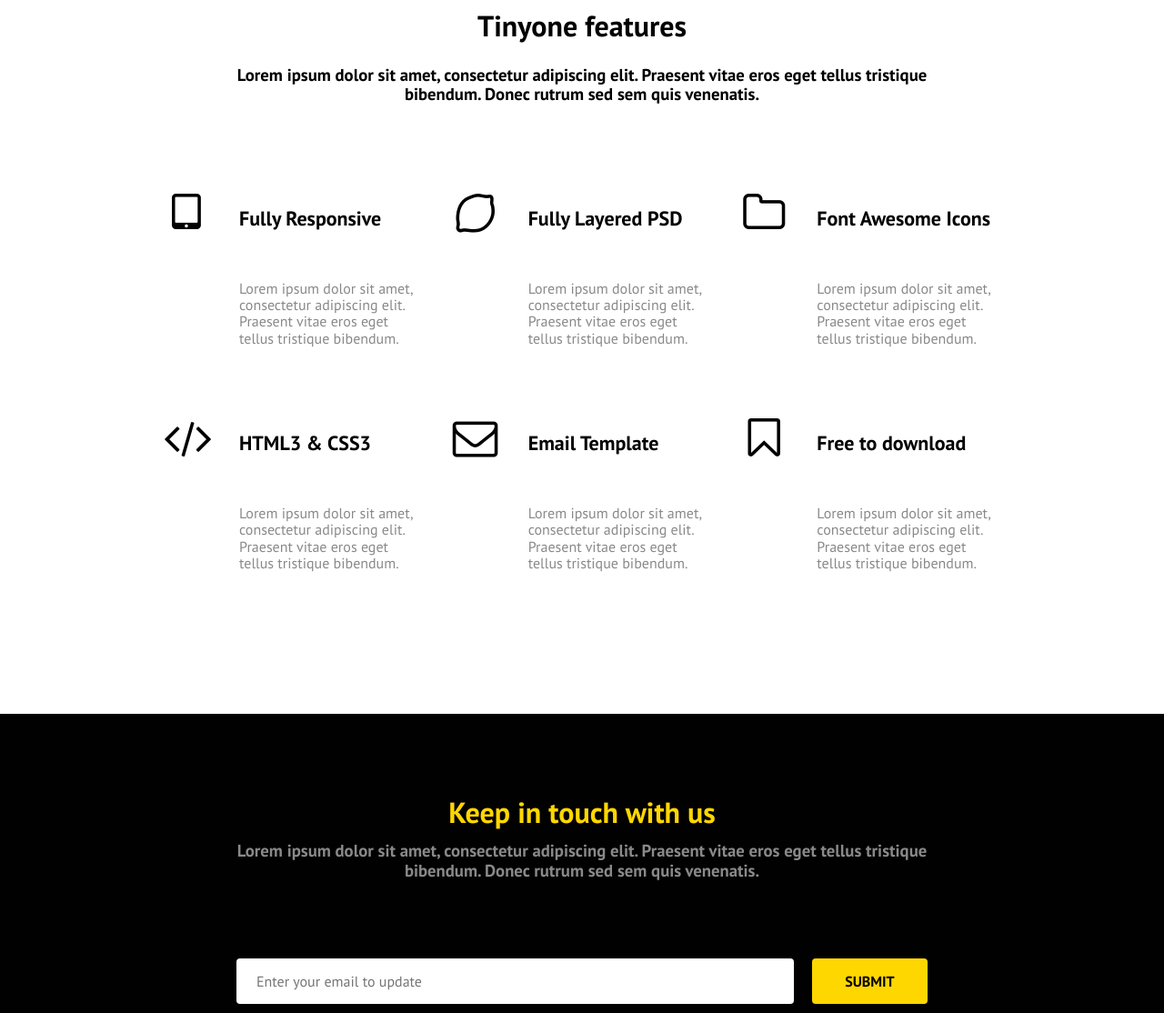
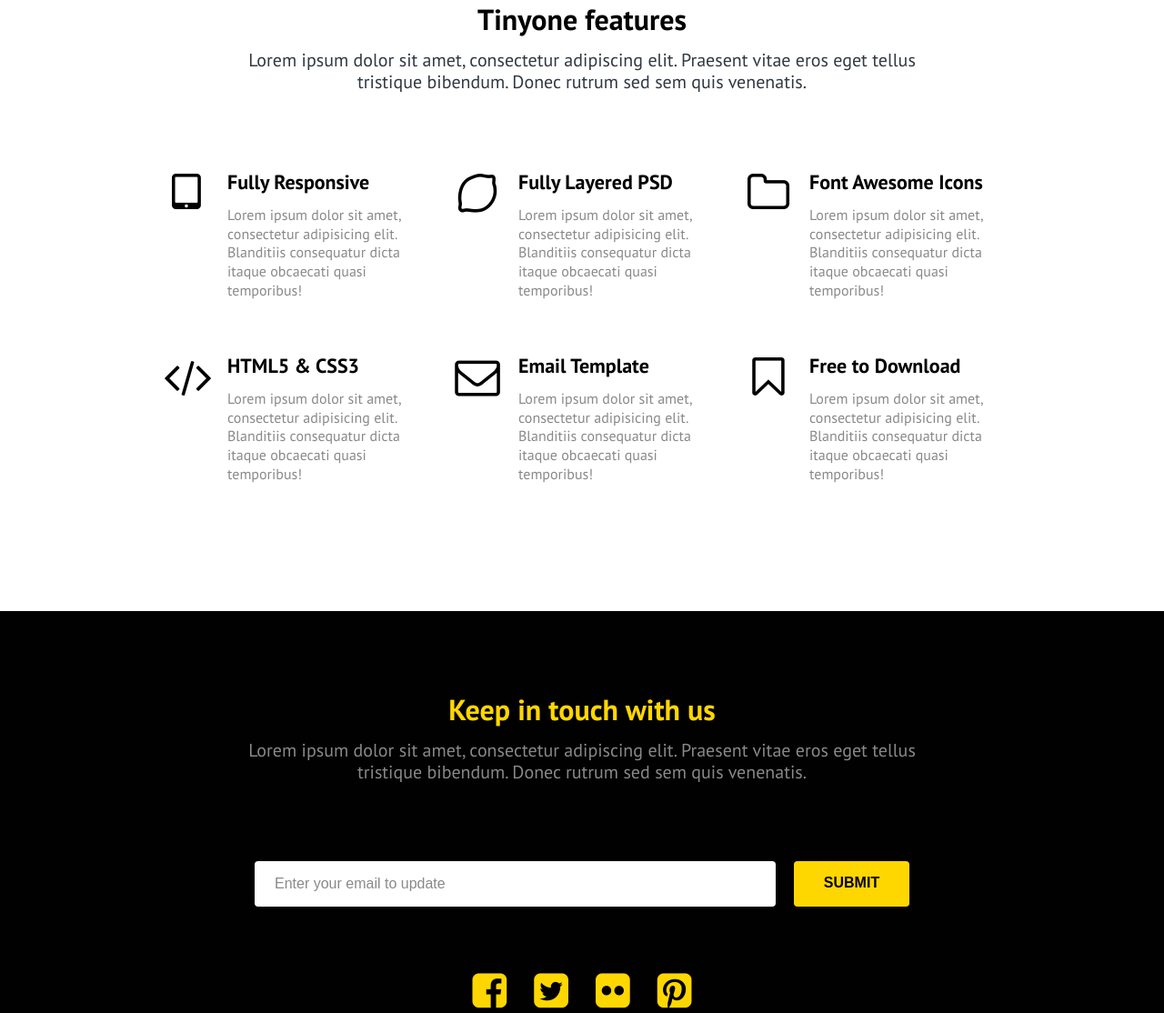
Before and after one commit to A-Danil/Tinyone, a website: page index.html in a window 1280 px wide. Shown: the part 850-1964 px from the top of the page at 91% size. Drawn offline with Linux system fonts and the light colour scheme.

Commit message:
features modification

```diff
--- a/assets/scss/footer/_footer.scss
+++ b/assets/scss/footer/_footer.scss
@@ -9,15 +9,24 @@
   }
 
   &__title {
-    margin: 0 80px 14px;
     text-align: center;
+    font-size: 2rem;
     color: $color-accent;
+
+    @include lg-min {
+      margin: 0 80px 14px;
+    }
   }
 
   &__subtitle {
-    margin: 0 80px 86px;
     text-align: center;
     color: $color-gray-light;
+    font-size: 1.25rem;
+    line-height: 1.2;
+
+    @include lg-min {
+      margin: 0 80px 86px;
+    }
 
     @include lg-md {
       margin: 0 60px 60px;
@@ -30,14 +39,12 @@
   }
 
   &__form {
-    margin: 0 100px;
     display: grid;
     text-align: center;
-    /* grid-template-columns: 1fr 127px; */
     gap: 20px;
 
     @include lg-min {
-      margin: 0 ($gap * 4);
+      margin: 0 100px 70px;
       grid-template-columns: 1fr 127px;
     }
     @include lg-md {
@@ -60,13 +67,16 @@
     height: 50px;
     border: none;
     border-radius: 4px;
-    font-family: $font-main;
     font-size: 1rem;
+    outline: none;
   }
 
   &__form-input {
-    color: $color-gray-light;
     padding: 16px 22px;
+
+    &::placeholder {
+      color: $color-gray-light;
+    }
   }
 
   &__form-button {
--- a/assets/scss/sections/_features.scss
+++ b/assets/scss/sections/_features.scss
@@ -1,19 +1,54 @@
 .features {
   background-color: $color-light;
-  padding-top: $gap * 6;
-  padding-bottom: $gap * 7;
 
   @include lg-min {
-    padding-top: $gap * 6;
+    padding-top: 113px;
+    padding-bottom: $gap * 7;
   }
 
-  @include lg-sm {
+  @include lg {
     padding-top: $gap * 3;
+    padding-bottom: $gap * 4;
+  }
+
+  &__title {
+    text-align: center;
+    font-size: 2rem;
+
+    @include lg-min {
+      margin: 0 80px 14px;
+    }
+
+    @include lg-md {
+      margin: 0 60px 14px;
+    }
+    @include md {
+      margin: 0 0 14px;
+    }
+  }
+
+  &__subtitle {
+    text-align: center;
+    color: $color-gray-dark;
+    font-size: 1.25rem;
+    line-height: 1.2;
+
+    @include lg-min {
+      margin: 0 80px 86px;
+    }
+
+    @include lg-sm {
+      margin: 0 60px 60px;
+    }
+
+    @include md {
+      margin: 0 0 ($gap * 2);
+    }
   }
 
   &__content {
     display: grid;
-    column-gap: 33px;
+    column-gap: $gap * 2;
 
     @include lg-min {
       grid-template-columns: repeat(3, 1fr);
@@ -30,46 +65,14 @@
       row-gap: $gap * 2;
     }
   }
-
-  &__title {
-    @include lg-min {
-      text-align: center;
-      margin: 0 80px 25px;
-    }
-
-    @include lg-sm {
-      text-align: center;
-      margin: 0 60px 12.5px;
-    }
-
-    @include sm {
-      text-align: center;
-    }
-  }
-
-  &__subtitle {
-    @include lg-min {
-      text-align: center;
-      margin: 0 80px 95px;
-    }
-
-    @include lg-sm {
-      text-align: center;
-      margin: 0 60px 48.5px;
-    }
-
-    @include md {
-      text-align: center;
-      margin: 0 0 ($gap * 2);
-    }
-  }
 }
 
 .features-item {
   display: grid;
   grid-template-areas: "f3 f1" "f3 f2";
-  column-gap: 33px;
-  row-gap: 20px;
+  column-gap: $gap;
+  row-gap: 8px;
+  grid-template-rows: minmax(30px, max-content) auto;
 
   @include sm-min {
     grid-template-columns: 50px 1fr;
@@ -79,16 +82,18 @@
     grid-template-columns: ($gap * 3) 1fr;
   }
 
+  &__title {
+    margin: 0;
+    grid-area: f1;
+    font-size: 1.375rem;
+    color: $color-primary;
+  }
+
   &__text {
     grid-area: f2;
     color: $color-gray-light;
-  }
-
-  &__title {
-    grid-area: f1;
-    font-weight: 700;
-    font-size: 1.375rem;
-    color: $color-primary;
+    margin: 0;
+    line-height: 1.3;
   }
 
   &__icon {
--- a/index.html
+++ b/index.html
@@ -133,62 +133,68 @@
 
   <section class="features">
     <div class="container">
-      <h1 class="features__title">Tinyone features</h1>
-      <h3 class="features__subtitle">Lorem ipsum dolor sit amet, consectetur adipiscing elit. Praesent vitae eros eget
+      <h2 class="features__title">Tinyone features</h2>
+      <p class="features__subtitle">Lorem ipsum dolor sit amet, consectetur adipiscing elit. Praesent vitae eros eget
         tellus tristique
-        bibendum. Donec rutrum sed sem quis venenatis.</h3>
+        bibendum. Donec rutrum sed sem quis venenatis.</p>
 
       <div class="features__content">
 
         <article class="features-item">
-          <h2 class="features-item__title">Fully Responsive</h2>
-          <p class="features-item__text">Lorem ipsum dolor sit amet, consectetur adipiscing elit. Praesent vitae eros
-            eget tellus tristique bibendum.</p>
+          <h3 class="features-item__title">Fully Responsive</h3>
+          <p class="features-item__text">Lorem ipsum dolor sit amet, consectetur adipisicing elit. Blanditiis
+            consequatur
+            dicta itaque obcaecati quasi temporibus!</p>
           <div class="features-item__icon">
             <i class="fa fa-tablet"></i>
           </div>
         </article>
 
         <article class="features-item">
-          <h2 class="features-item__title">Fully Layered PSD</h2>
-          <p class="features-item__text">Lorem ipsum dolor sit amet, consectetur adipiscing elit. Praesent vitae eros
-            eget tellus tristique bibendum.</p>
+          <h3 class="features-item__title">Fully Layered PSD</h3>
+          <p class="features-item__text">Lorem ipsum dolor sit amet, consectetur adipisicing elit. Blanditiis
+            consequatur
+            dicta itaque obcaecati quasi temporibus!</p>
           <div class="features-item__icon">
             <i class="fa fa-lemon-o"></i>
           </div>
         </article>
 
         <article class="features-item">
-          <h2 class="features-item__title">Font Awesome Icons</h2>
-          <p class="features-item__text">Lorem ipsum dolor sit amet, consectetur adipiscing elit. Praesent vitae eros
-            eget tellus tristique bibendum.</p>
+          <h3 class="features-item__title">Font Awesome Icons</h3>
+          <p class="features-item__text">Lorem ipsum dolor sit amet, consectetur adipisicing elit. Blanditiis
+            consequatur
+            dicta itaque obcaecati quasi temporibus!</p>
           <div class="features-item__icon">
             <i class="fa fa-folder-o"></i>
           </div>
         </article>
 
         <article class="features-item">
-          <h2 class="features-item__title">HTML3 & CSS3 </h2>
-          <p class="features-item__text">Lorem ipsum dolor sit amet, consectetur adipiscing elit. Praesent vitae eros
-            eget tellus tristique bibendum.</p>
+          <h3 class="features-item__title">HTML5 & CSS3 </h3>
+          <p class="features-item__text">Lorem ipsum dolor sit amet, consectetur adipisicing elit. Blanditiis
+            consequatur
+            dicta itaque obcaecati quasi temporibus!</p>
           <div class="features-item__icon">
             <i class="fa fa-code"></i>
           </div>
         </article>
 
         <article class="features-item">
-          <h2 class="features-item__title">Email Template</h2>
-          <p class="features-item__text">Lorem ipsum dolor sit amet, consectetur adipiscing elit. Praesent vitae eros
-            eget tellus tristique bibendum.</p>
+          <h3 class="features-item__title">Email Template</h3>
+          <p class="features-item__text">Lorem ipsum dolor sit amet, consectetur adipisicing elit. Blanditiis
+            consequatur
+            dicta itaque obcaecati quasi temporibus!</p>
           <div class="features-item__icon">
             <i class="fa fa-envelope-o"></i>
           </div>
         </article>
 
         <article class="features-item">
-          <h2 class="features-item__title">Free to download</h2>
-          <p class="features-item__text">Lorem ipsum dolor sit amet, consectetur adipiscing elit. Praesent vitae eros
-            eget tellus tristique bibendum.</p>
+          <h3 class="features-item__title">Free to Download</h3>
+          <p class="features-item__text">Lorem ipsum dolor sit amet, consectetur adipisicing elit. Blanditiis
+            consequatur
+            dicta itaque obcaecati quasi temporibus!</p>
           <div class="features-item__icon">
             <i class="fa fa-bookmark-o"></i>
           </div>
@@ -196,28 +202,27 @@
 
       </div>
     </div>
-
   </section>
 
 
   <footer class="footer">
-    <div class="container">
-      <div class="footer__form-info">
-        <h1 class="footer__title">Keep in touch with us</h1>
-        <h3 class="footer__subtitle">Lorem ipsum dolor sit amet, consectetur adipiscing elit. Praesent vitae eros eget
-          tellus tristique bibendum. Donec rutrum sed sem quis venenatis.</h3>
+
+    <div class="footer__form-info container">
+      <h2 class="footer__title">Keep in touch with us</h2>
+      <p class="footer__subtitle">Lorem ipsum dolor sit amet, consectetur adipiscing elit. Praesent vitae eros eget
+        tellus tristique bibendum. Donec rutrum sed sem quis venenatis.</p>
       <form class="footer__form" action="">
         <input class="footer__form-input" type="email" name="email" placeholder="Enter your email to update">
         <button class="footer__form-button">SUBMIT</button>
       </form>
-      </div>
-
       <div class="footer__socials">
         <a href="#"><i class="fa fa-facebook-square"></i></a>
         <a href="#"><i class="fa fa-twitter-square"></i></a>
         <a href="#"><i class="fa fa-flickr"></i></a>
         <a href="#"><i class="fa fa-pinterest-square"></i></a>
       </div>
+    </div>
+
 
     <div class="footer__contacts">
 
@@ -291,7 +296,6 @@
 
     </div>
 
-    </div>
   </footer>
 
 
```
Also changed, not shown: assets/css/style.css, 1 other file. Lines whose indentation alone changed are shown as unchanged.
